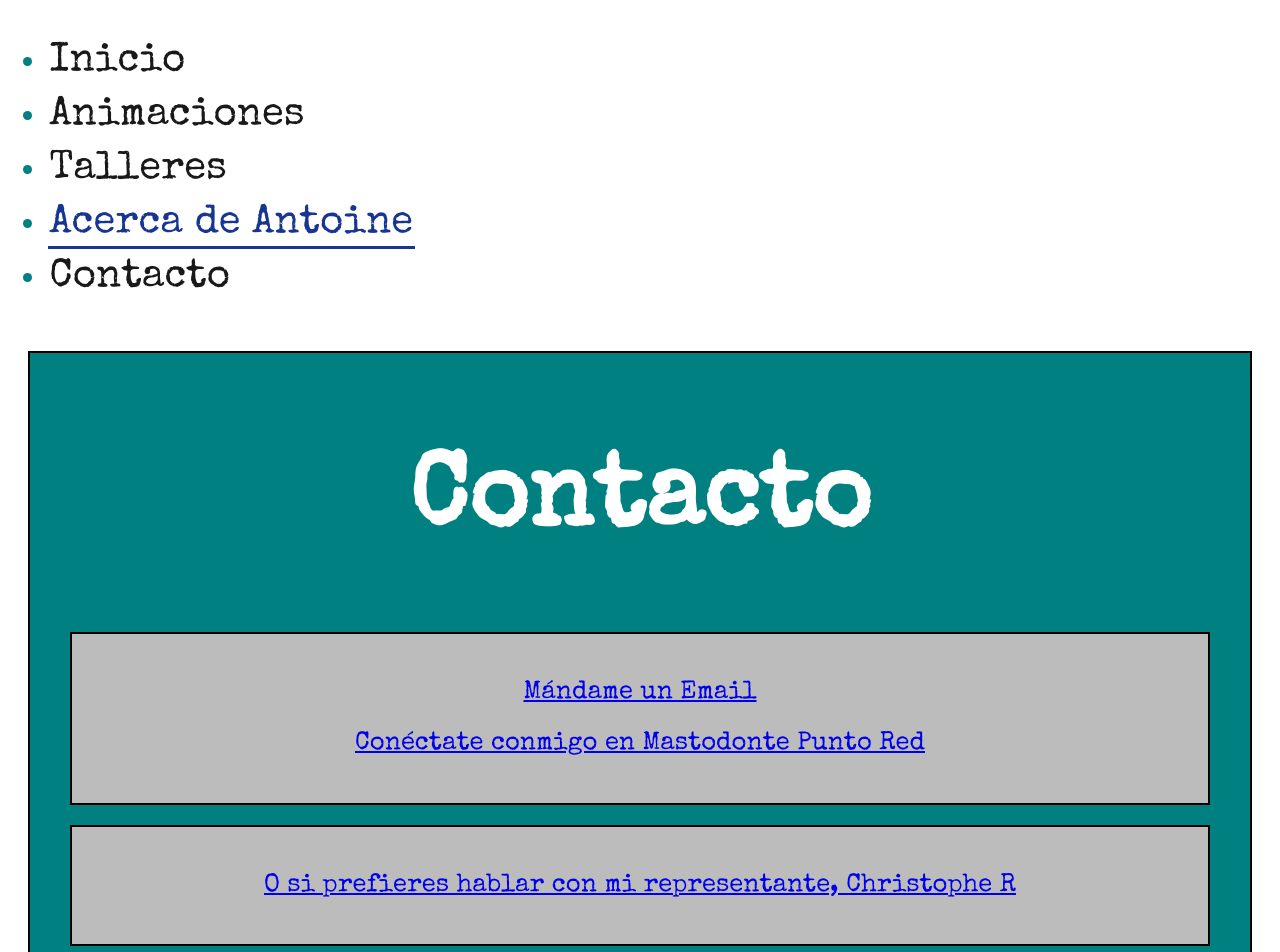
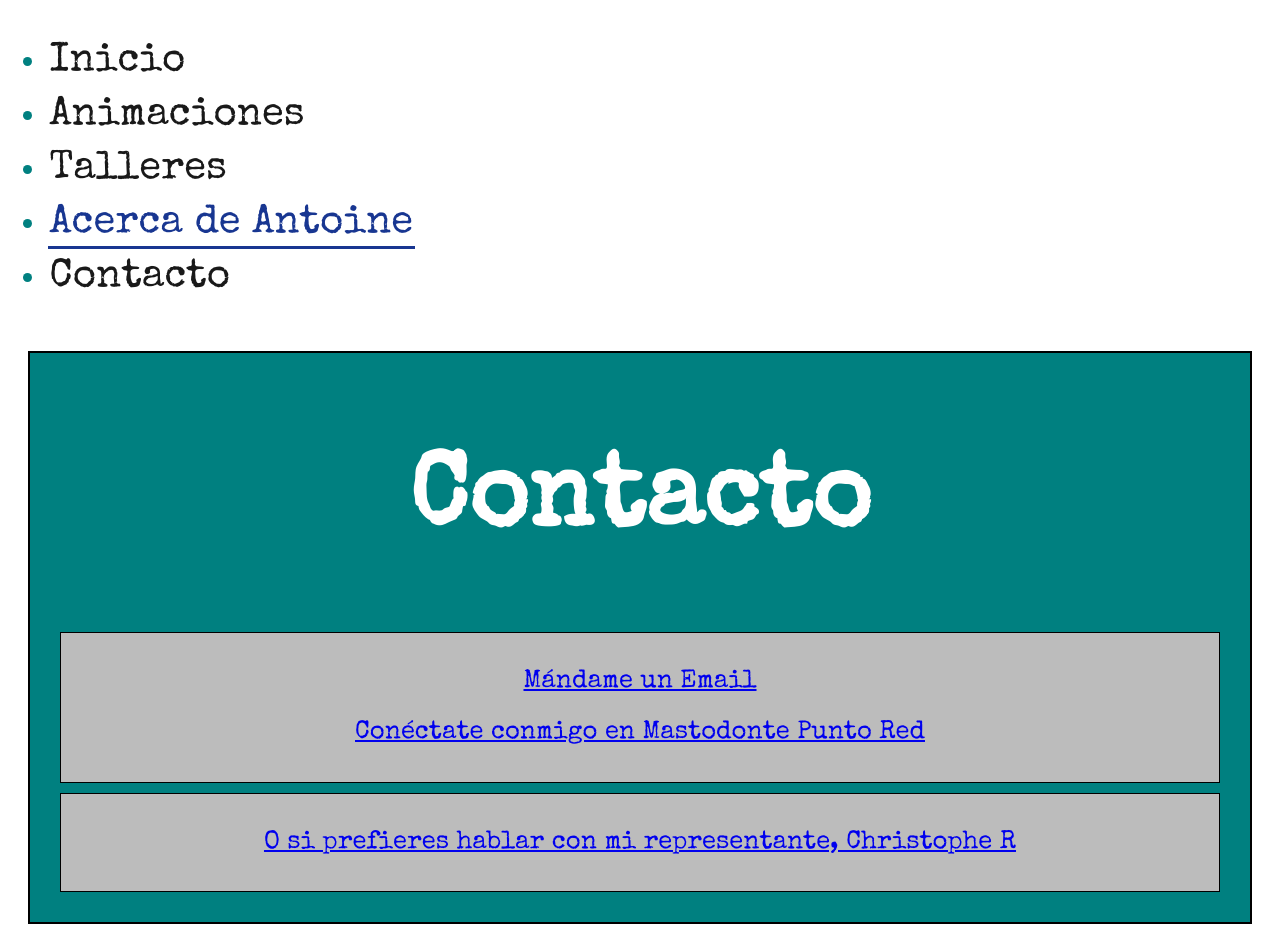
Before and after one commit to patraldo/02-com-patraldo-antoine, a SvelteKit app: page /contact in a window 1280 px wide. Shown: the top 952 px of the page. Built offline with nearby package versions, Linux system fonts and the light colour scheme; a web font is replaced by a local one.

Commit message:
changed borders and padding

```diff
--- a/src/routes/contact/+page.svelte
+++ b/src/routes/contact/+page.svelte
@@ -32,16 +32,16 @@
 .antoinecontacto {
   background-color: #bcbcbc;
   color: white;
-  border: 2px solid black;
-  margin: 20px;
-  padding: 20px;
+  border: 1px solid black;
+  margin: 10px;
+  padding: 10px;
 }
 .chriscontacto {
   background-color: #bcbcbc;
   color: white;
-  border: 2px solid black;
-  margin: 20px;
-  padding: 20px;
+  border: 1px solid black;
+  margin: 10px;
+  padding: 10px;
 }
 h1 {
                         font-family: 'Special Elite', cursive;
```
